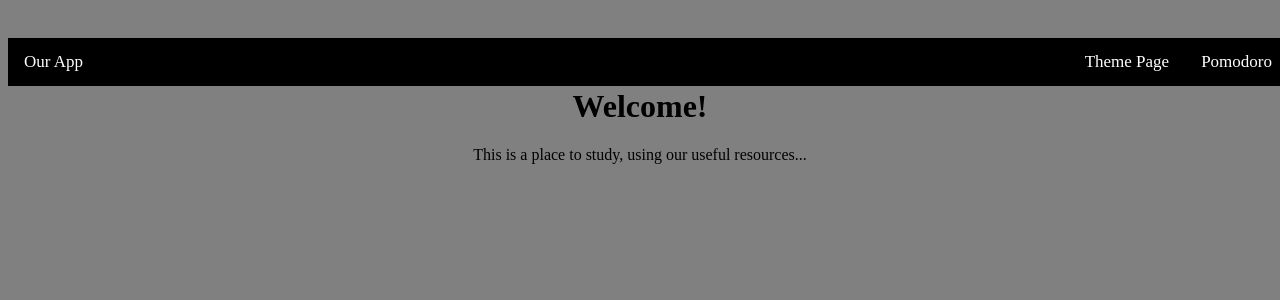
After one commit to Lucid-art/Team-8-Project, a Flask app: template templates/index.html in a window 1280 px wide. The commit adds this page. Shown: the top 300 px of the page. Run offline with Flask 2, Linux system fonts and the light colour scheme; the template is opened without the code that fills it, so the values that code supplies are empty.

Commit message:
from Tianna

```diff
--- a/app.py
+++ b/app.py
@@ -8,7 +8,7 @@ app = Flask(__name__)
 
 @app.route('/')
 def index():
-    return "<p>Project is Running<p>"
+    return render_template('/index.html')
 
 @app.route('/pomodoro')
 def main():
@@ -20,11 +20,19 @@ def theme():
 
 @app.route('/entryType')
 def entry():
+    return render_template('/entryType.html')
+
+@app.route('/everyday')
+def everyday():
     conn = sqlite3.connect('./static/data/journal.db')
     curs = conn.cursor()
     journal = []
     message = {'entries': row[1], 'rowid': row[0]}
-    return render_template('/entryType.html')
+    return render_template('/everyday.html')
+
+@app.route('/guided')
+def guided():
+    return render_template('/guided.html')
 
 if __name__ == '__main__':
     app.run(debug = True, host = '0.0.0.0')
--- a/static/style.css
+++ b/static/style.css
@@ -5,6 +5,9 @@
 
 hr {
     color: blue;
+    width: 100%;
+    margin-left: 60px;
+    margin-right: 60px;
 }
 
 #wrap{
@@ -15,7 +18,38 @@ hr {
 .body {
     margin: 0px;
     padding: 0px;
-  }
+}
+
+.bar{
+    overflow: hidden;
+    background-color: black;
+    color: white;
+    position: fixed;
+    width: 100%;
+}
+
+.bar a{
+    float: left;
+    color: white;
+    text-align: center;
+    padding: 14px 16px;
+    text-decoration: none;
+    font-size: 17px;
+}
+
+.bar a:hover{
+    background-color: grey;
+    color: white;
+}
+
+.right{
+    float: right;
+}
+
+.text{
+    margin-top: 50px;
+    text-align: center;
+}
 
 .body
   .main-container {
@@ -293,3 +327,13 @@ body {
     /*transmation */
     transition:  .3s ease
 }
+
+.everyday{
+    height: 50px;
+    font-size: large;
+}
+
+.guided{
+    height: 50px;
+    font-size: large;
+}
--- /dev/null
+++ b/templates/index.html
@@ -0,0 +1,34 @@
+<!DOCTYPE html>
+<html lang="en">
+<head>
+    <meta charset="UTF-8">
+    <meta name="viewport" content="width=device-width, initial-scale=1.0">
+    <title>Document</title>
+    <link rel= "stylesheet" href = "/static/style.css">
+
+    <style>
+        body{
+            background-color: grey;
+        }
+    </style>
+</head>
+<body>
+
+    <div class= "nav">
+        <div class = "bar">
+            <a href="#title" class = "left"> Our App</a>
+            <!--right side-->
+            <div class = "right">
+                <a href = "/theme" classs="theme">Theme Page</a>
+                <a href = "/pomodoro" class='pomodoro'>Pomodoro</a>
+            </div>
+        </div>
+    </div>
+
+    <div class= "text">
+        <h1>Welcome!</h1>
+        <p>This is a place to study, using our useful resources...</p>
+    </div>
+
+</body>
+</html>
--- a/templates/pomodoro.html
+++ b/templates/pomodoro.html
@@ -19,7 +19,7 @@
     <div id = "main">
         <p><b>Pomodoro and Journaling</b>  <a href = "/entryType">
             <img alt="/entryType" src="https://www.clipartmax.com/png/small/46-466028_around-the-library-books-circle-icon-png.png" width= "100" height= "100">
-        </a>    </p><hr width = "400">
+        </a>    </p><hr>
     </div>
 
         <!-- Header -->
```
Also changed, not shown: templates/entryType.html (+16 -4 lines), templates/everyday.html (added, +14 -0 lines), templates/guided.html (added, +14 -0 lines).
